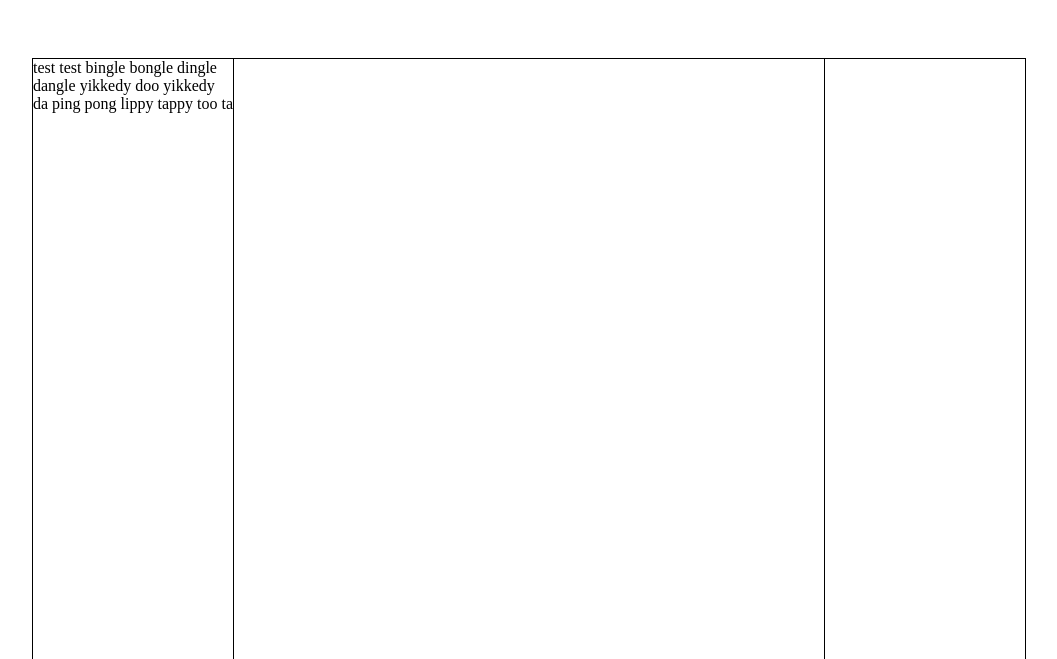
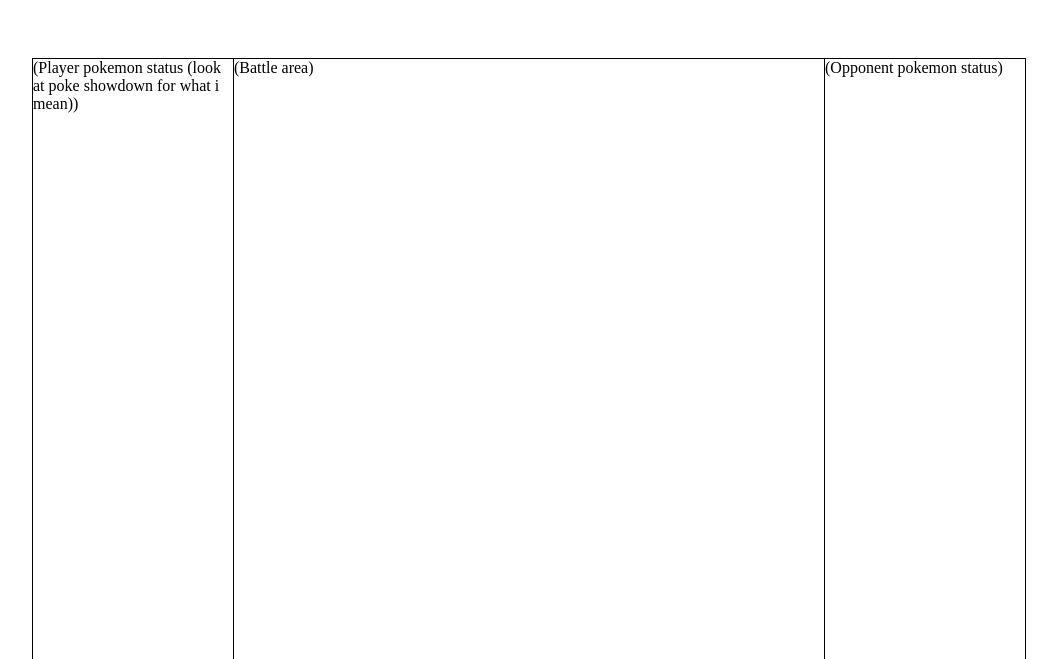
Before and after one commit to LeahA12/CMSC-433-Pokemon-Group-Project, a PHP site: page /pokemon_battle.php in a window 1280 px wide. Shown: the top 659 px of the page, without its empty margins (108-1165 px from the left). Run offline with PHP 8.4, Linux system fonts and the light colour scheme.

Commit message:
notes for what is in the boxes

```diff
--- a/pokemon_battle.php
+++ b/pokemon_battle.php
@@ -8,11 +8,13 @@
     <body style="justify-content: center; display: flex; padding: 50px">
         <div class="box">
 	        <div class="column left">
-            	test test bingle bongle dingle dangle yikkedy doo yikkedy da ping pong lippy tappy too ta
+            	(Player pokemon status (look at poke showdown for what i mean))
 	        </div>
 	        <div class="column middle">
+                (Battle area)
 	        </div>
 	        <div class="column right">
+                (Opponent pokemon status)
 	        </div>
         </div>
     </body>
```
